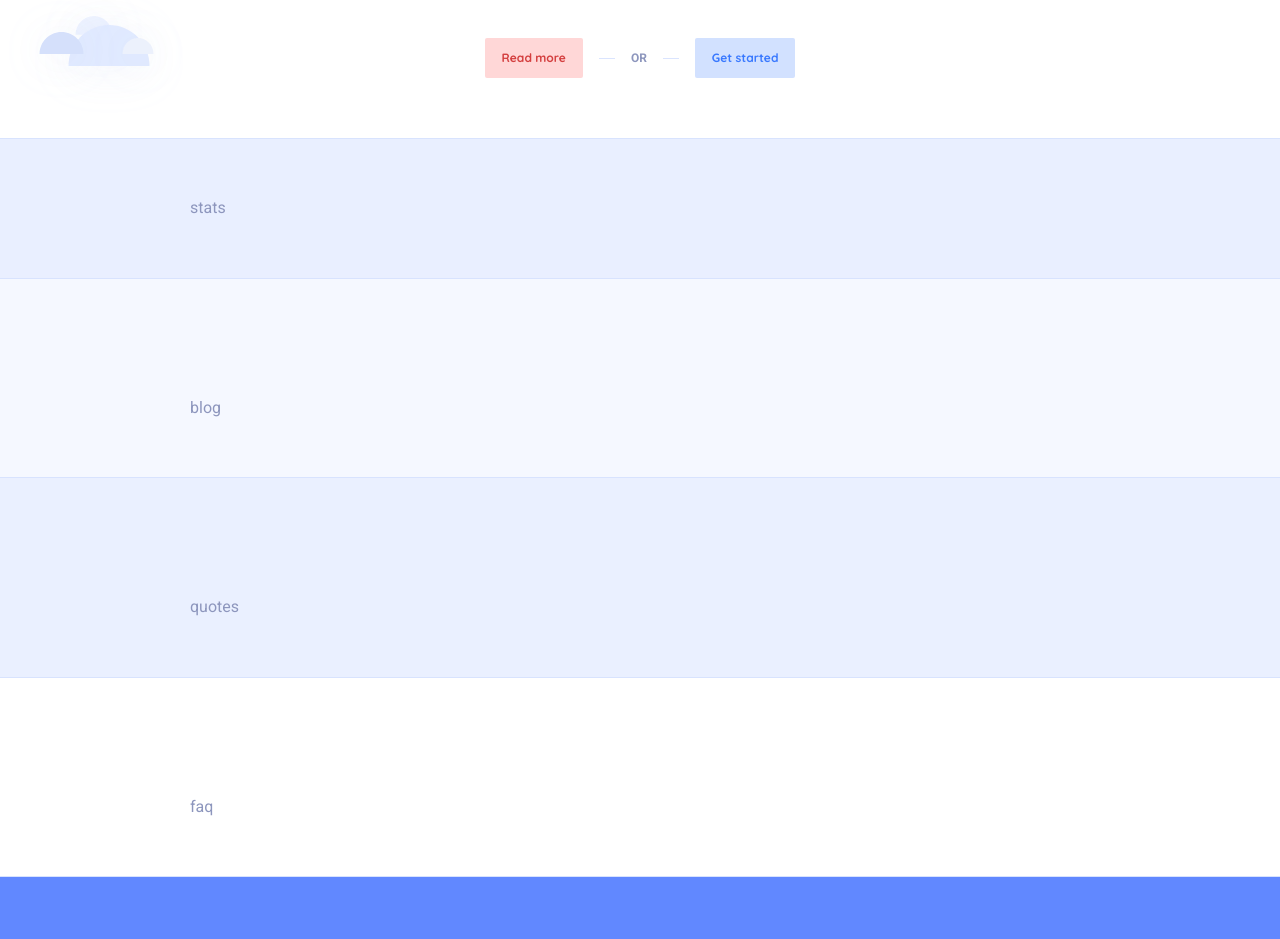
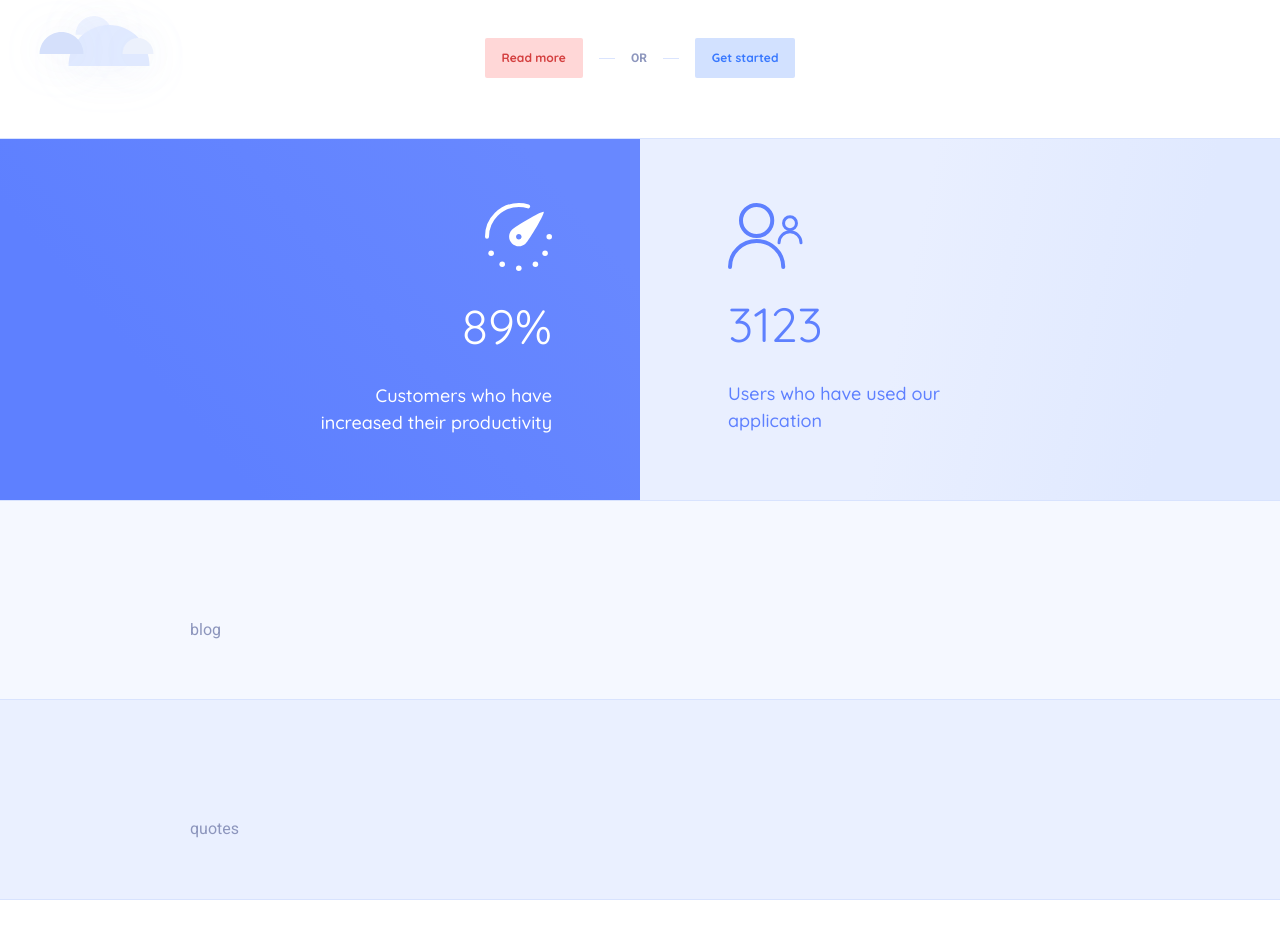
Before and after one commit to hrudkouski/increase_your_productivity, a website: page index.html in a window 1280 px wide. Shown: the part 1900-2839 px from the top of the page. Drawn offline with Linux system fonts and the light colour scheme.

Commit message:
creating section stats

```diff
--- a/css/styles.scss
+++ b/css/styles.scss
@@ -21,6 +21,9 @@ $fw-bold: 700;
 
 $fs-sm: 12px;
 $fs-md: 15px;
+$fs-lg: 18px;
+$fs-xl: 48px;
+
 
 $padding-vertical-xs: $base*5;
 $padding-vertical-sm: $base*15;
@@ -515,11 +518,46 @@ h5 {
 
 // === <STATS> ===
 .section-stats {
+  @include quicksand;
   background-color: #E9EFFF;
+  display: flex;
 
-  .section-inner {
-    padding-bottom: $padding-vertical-sm;
-    padding-top: $padding-vertical-sm;
+  &__icon {
+    margin-bottom: $base*6;
+  }
+
+  &__number {
+    font-size: $fs-xl;
+    font-weight: $fw-regular;
+    margin-bottom: $base*7;
+  }
+
+  &__text {
+    font-size: $fs-lg;
+    font-weight: $fw-medium;
+    line-height: 1.5;
+    width: 50%;
+  }
+
+  &__right,
+  &__left {
+    display: flex;
+    flex-direction: column;
+    flex-basis: 40%;
+    padding: $base*16 $base*22;
+  }
+
+  &__right {
+    align-items: flex-start;
+    color: #5E80FF;
+    background: linear-gradient(101.48deg, #E9EFFF 41.56%, #E0E9FF 81.53%);
+  }
+
+  &__left {
+    align-items: flex-end;
+    text-align: right;
+    color: #fff;
+    background: linear-gradient(229.32deg, #6888FF 12.77%, #5E80FF 73.11%);;
   }
 }
 
--- a/index.html
+++ b/index.html
@@ -232,8 +232,20 @@
 
 <!--<stats>-->
 <section class="section-outer section-stats">
-    <div class="section-inner">
-        stats
+    <div class="section-stats__left">
+        <div class="section-stats__icon">
+            <img src="img/icon-stats-left.svg" alt="icon-stats-left">
+        </div>
+        <div class="section-stats__number">89%</div>
+        <div class="section-stats__text">Customers who have increased their productivity
+        </div>
+    </div>
+    <div class="section-stats__right">
+        <div class="section-stats__icon">
+            <img src="img/icon-stats-right.svg" alt="icon-stats-right">
+        </div>
+        <div class="section-stats__number">3123</div>
+        <div class="section-stats__text">Users who have used our application</div>
     </div>
 </section>
 <!--</stats>-->
```
Also changed, not shown: css/styles.css, img/icon-stats-left.svg (added), img/icon-stats-right.svg (added), 1 other file.
